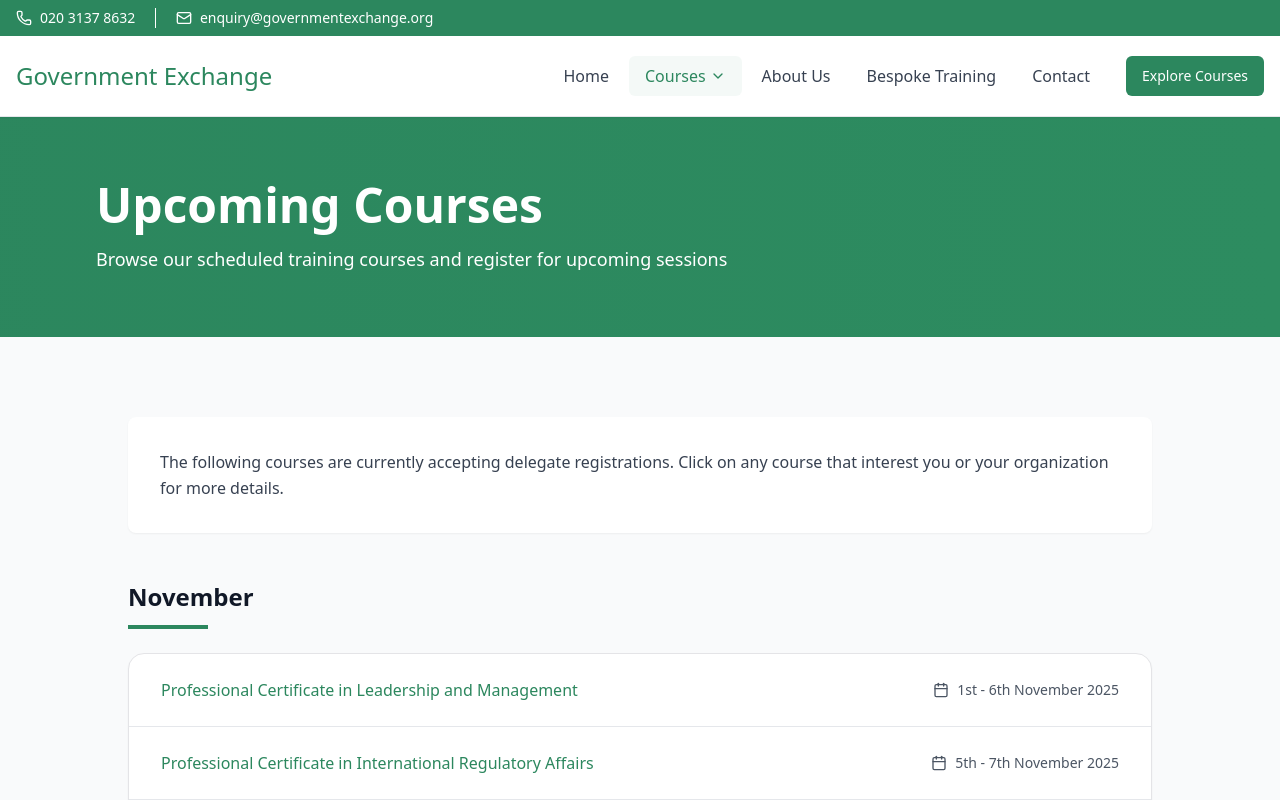
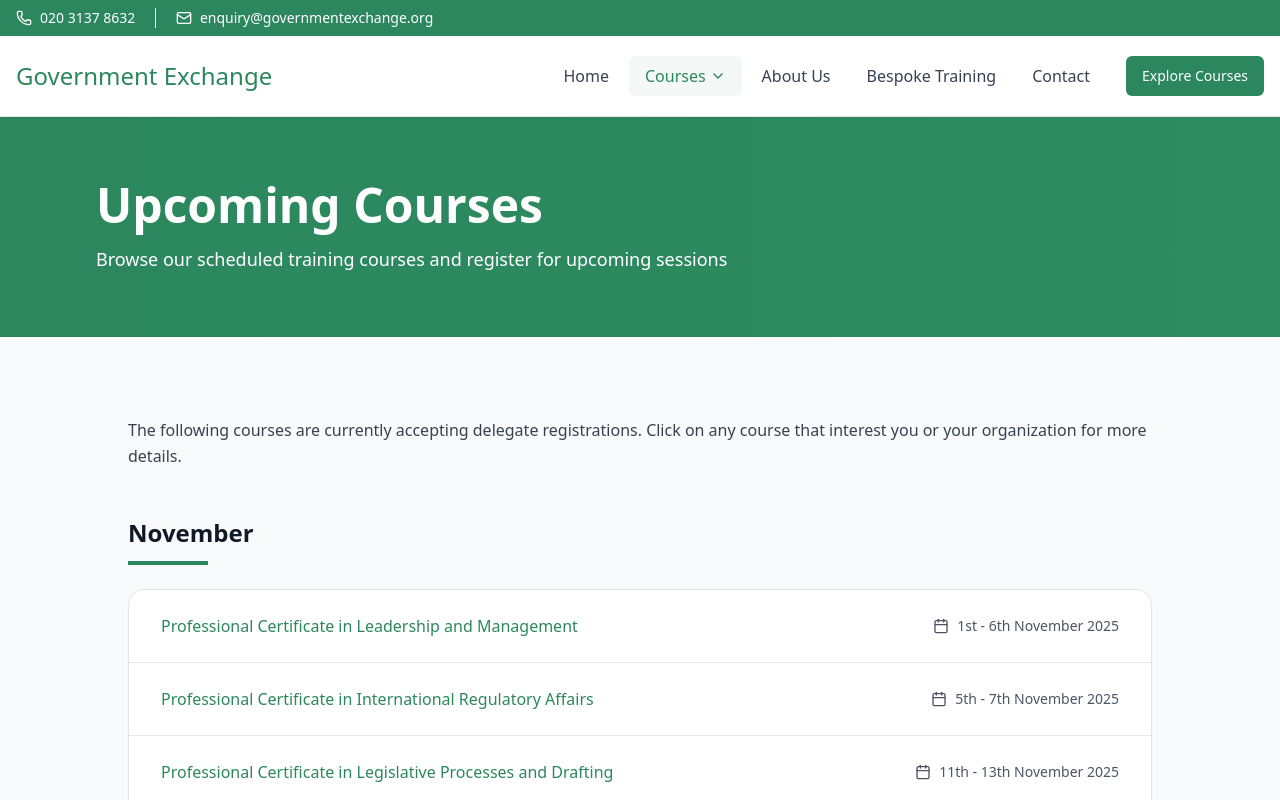
Before and after one commit to digitalconceptsmu/government-exchange-website, a Nuxt app: page /courses/upcoming in a window 1280 px wide. Shown: the top 800 px of the page. Built offline with nearby package versions, Linux system fonts and the light colour scheme.

Commit message:
feat(courses): removed background for subtitle

```diff
--- a/components/Upcoming/Upcoming.vue
+++ b/components/Upcoming/Upcoming.vue
@@ -70,7 +70,7 @@
   <section id="upcoming" class="py-20 bg-gray-50">
     <div class="container mx-auto px-4">
       <div class="max-w-5xl mx-auto">
-        <div class="bg-white rounded-lg shadow-sm p-8 mb-12">
+        <div class="mb-12">
           <p class="text-gray-700 leading-relaxed">
             The following courses are currently accepting delegate registrations. Click on any course that interest you or your organization for more details.
           </p>
```
